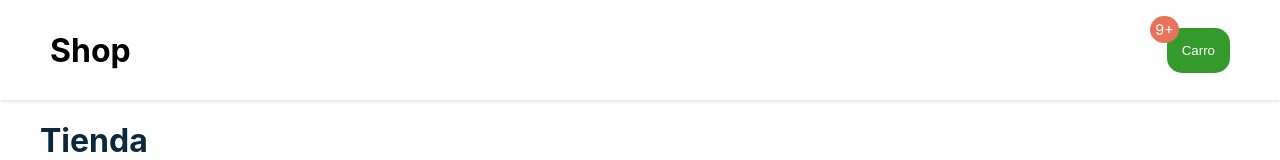
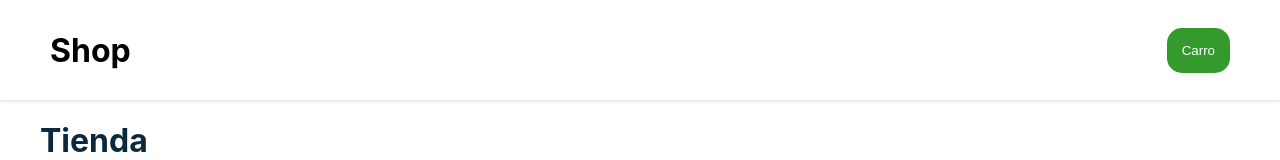
Before and after one commit to Rubenmt93/React-Carro-de-compra, a React (Create React App) app: page / in a window 1280 px wide. Shown: the top 160 px of the page. Built offline with nearby package versions, Linux system fonts and the light colour scheme.

Commit message:
Mostrando la cantidad de elemntos en el carro

```diff
--- a/src/App.js
+++ b/src/App.js
@@ -28,7 +28,7 @@ class App extends Component{
     console.log(this.state.carro);
     return(
       <div>
-        <NavBar/>
+        <NavBar carro={this.state.carro}/>
         <Layout>
           <Title/>
           <Productos
--- a/src/components/BubbleAlert.js
+++ b/src/components/BubbleAlert.js
@@ -7,8 +7,9 @@ const styles = {
         backgroundColor: '#E9725A',
         borderRadius: '50%',
         color: '#ffff',
-        padding: '5px 5px',
+        padding: '5px 10px',
         fontSize: '0.9rem',
+        minWidth:'20px'
 
    }
 }
--- a/src/components/Carro.js
+++ b/src/components/Carro.js
@@ -20,10 +20,15 @@ const style = {
 class Carro extends Component {
 
     render() {
+        const { carro }= this.props
+        const cantidad= carro.reduce((acc, el) => acc+el.cantidad,0)
         return (
            <div >
                 <span style={style.bubble}>
-                    <BubbleAlert value={10}/>
+                    {cantidad !== 0
+                    ?  <BubbleAlert value={cantidad}/>
+                    :null}
+
                 </span>
                 <button style={style.Carro}>
                     Carro
--- a/src/components/NavBar.js
+++ b/src/components/NavBar.js
@@ -19,10 +19,11 @@ const style = {
 class NavBar extends Component {
 
     render() {
+        const { carro }= this.props
         return (
            <nav style={style.navBar}>
             <Logo/>
-            <Carro/>
+            <Carro carro={carro}/>
 
            </nav>
         )
```
